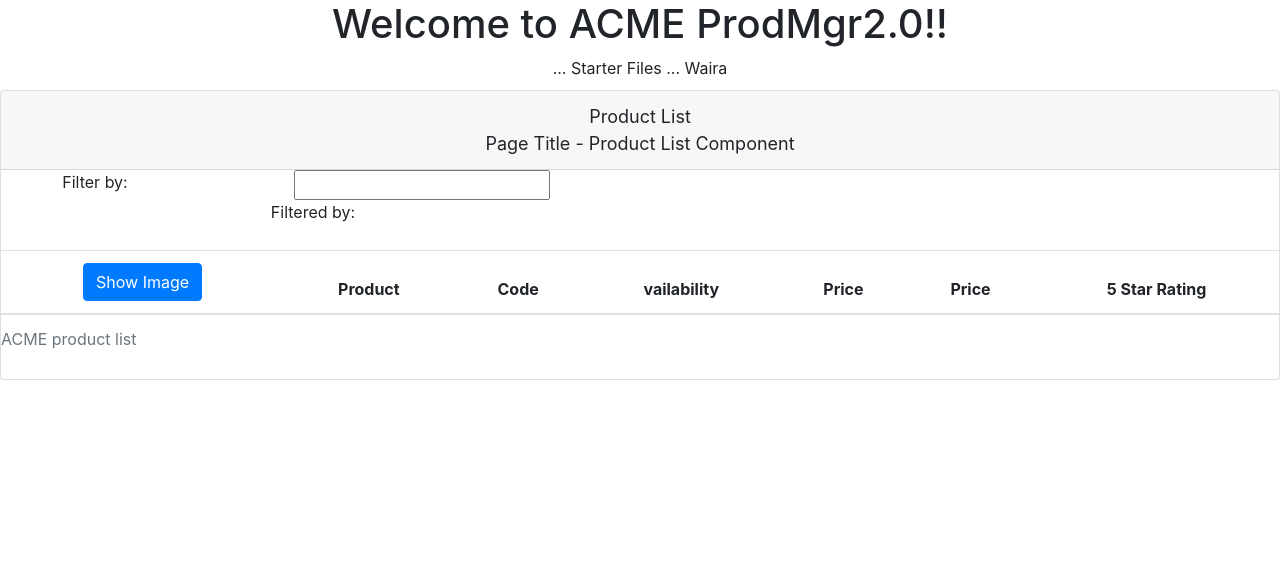
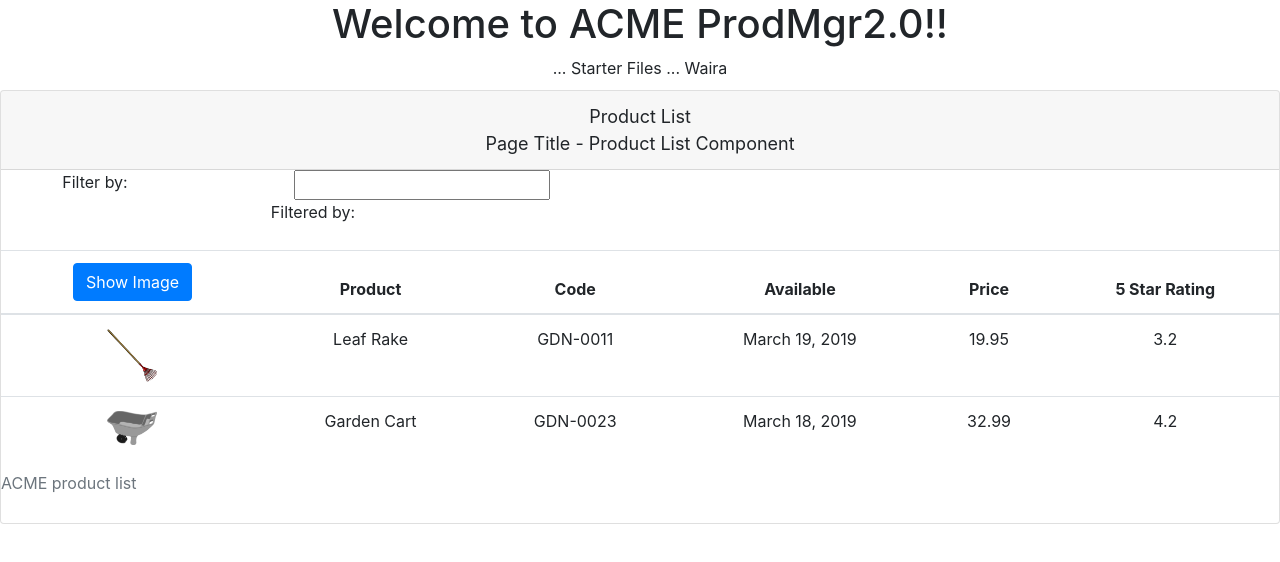
Before and after one commit to menaka-siri/apm-start, an Angular app: page / in a window 1280 px wide. Shown: the top 562 px of the page. Built offline with nearby package versions, Linux system fonts and the light colour scheme.

Commit message:
loading data to product list component

```diff
--- a/src/app/products/product-list.component.html
+++ b/src/app/products/product-list.component.html
@@ -18,7 +18,7 @@
         </div>
     </div>
     <div class="table-responsive">
-        <table class="table">
+        <table class="table" *ngIf="products && products.length">
             <caption>ACME product list</caption>
             <thead>
                 <tr>
@@ -29,14 +29,24 @@
                     </th>
                     <th scope="col">Product</th>
                     <th scope="col">Code</th>
-                    <th scope="col">vailability</th>
-                    <th scope="col">Price</th>
+                    <th scope="col">Available</th>
                     <th scope="col">Price</th>
                     <th scope="col">5 Star Rating</th>
                 </tr>
             </thead>
             <tbody>
-
+                <tr *ngFor="let product of products">
+                    <td><img src={{product.imageUrl}}
+                        title={{product.productName}} alt={{product.productName}}
+                        [style.width.px] = 'imageWidth'
+                        [style.margin.px] = 'imageMargin'    >
+                    </td>
+                    <td>{{ product.productName }}</td>
+                    <td>{{ product.productCode }}</td>
+                    <td>{{ product.releaseDate }}</td>
+                    <td>{{ product.price }}</td>
+                    <td>{{ product.starRating }}</td>
+                </tr>
             </tbody>
         </table>
     </div>
--- a/src/app/products/product-list.component.ts
+++ b/src/app/products/product-list.component.ts
@@ -6,4 +6,28 @@
 })
 export class ProductListComponent{
     pageTitle: string = 'Page Title - Product List Component ';
+    imageWidth: number = 50;
+    imageMargin: number= 2;
+    products: any[] = [
+        {
+          "productId": 1,
+          "productName": "Leaf Rake",
+          "productCode": "GDN-0011",
+          "releaseDate": "March 19, 2019",
+          "description": "Leaf rake with 48-inch wooden handle.",
+          "price": 19.95,
+          "starRating": 3.2,
+          "imageUrl": "assets/images/leaf_rake.png"
+        },
+        {
+          "productId": 2,
+          "productName": "Garden Cart",
+          "productCode": "GDN-0023",
+          "releaseDate": "March 18, 2019",
+          "description": "15 gallon capacity rolling garden cart",
+          "price": 32.99,
+          "starRating": 4.2,
+          "imageUrl": "assets/images/garden_cart.png"
+        },
+    ]
 }
```
